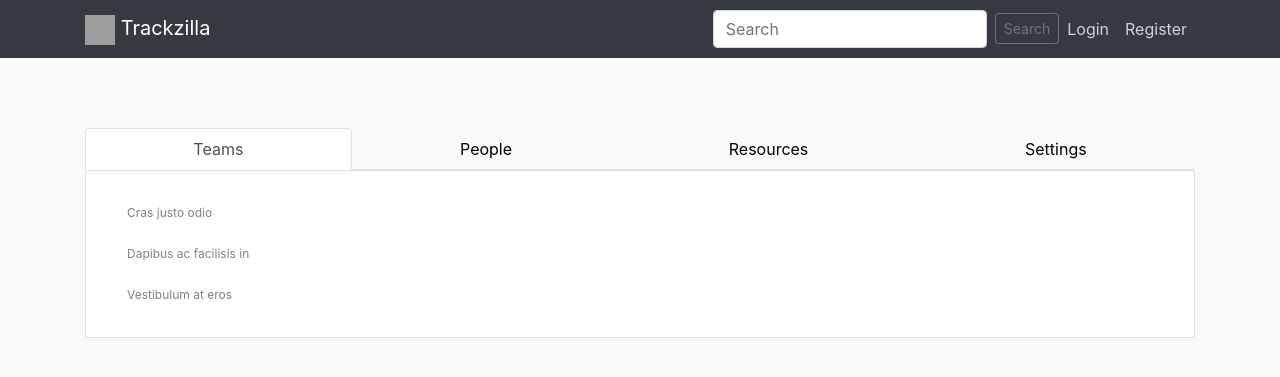
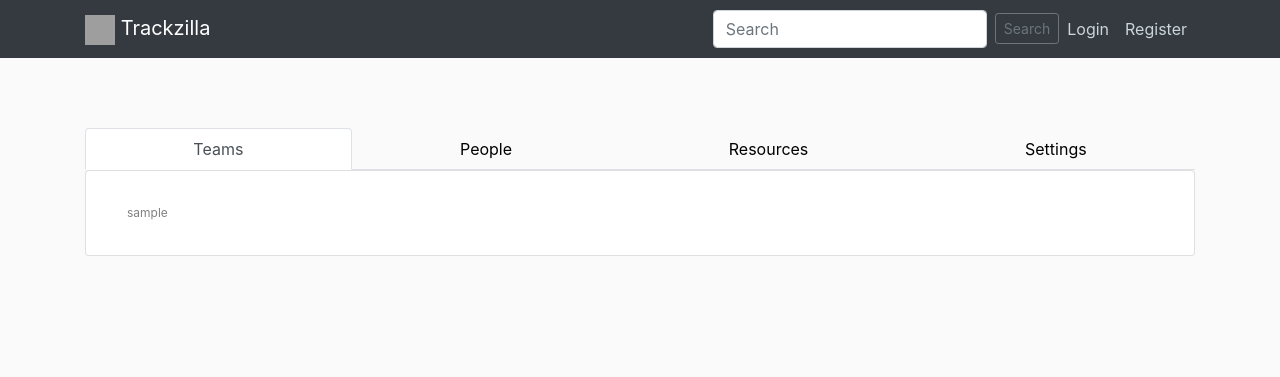
Before and after one commit to rajahks/Trackzilla, a Django app: template apps/Users/templates/Users/people_list.html in a window 1280 px wide. Shown: the top 377 px of the page. Run offline with Django 3.2, Linux system fonts and the light colour scheme; the template is opened without the code that fills it: most values are stand-ins (such as "Sample title", 1, 10 or a date in 2020); some libraries are stand-ins or nearby versions; grey boxes are pictures that could not be loaded.

Commit message:
Adding code to fetch lists of people and resources

```diff
--- a/apps/Resource/templates/Resource/resources_list.html
+++ b/apps/Resource/templates/Resource/resources_list.html
@@ -3,9 +3,9 @@
 <div class="card">
     <div class="card-body">
         <ul class="list-group list-group-flush">
-            <li class="list-group-item">Cras justo odio</li>
-            <li class="list-group-item">Dapibus ac facilisis in</li>
-            <li class="list-group-item">Vestibulum at eros</li>
+            {% for res in resources %}
+            <li class="list-group-item">{{ res.name }}</li>
+            {% endfor %}
         </ul>
     </div>
 </div>
--- a/apps/Resource/views.py
+++ b/apps/Resource/views.py
@@ -40,7 +40,10 @@ logger = logging.getLogger(__name__)
 
 
 def resources_list(request):
-    return render(request, 'Resource/resources_list.html')
+    context = {
+        'resources': Resource.objects.all()
+    }
+    return render(request, 'Resource/resources_list.html', context)
 
 
 class ResourceSearchView(SearchView):
--- a/apps/Users/templates/Users/people_list.html
+++ b/apps/Users/templates/Users/people_list.html
@@ -3,9 +3,9 @@
 <div class="card">
     <div class="card-body">
         <ul class="list-group list-group-flush">
-            <li class="list-group-item">Cras justo odio</li>
-            <li class="list-group-item">Dapibus ac facilisis in</li>
-            <li class="list-group-item">Vestibulum at eros</li>
+        {% for person in people %}
+            <li class="list-group-item">{{ person.username }}</li>
+        {% endfor %}
         </ul>
     </div>
 </div>
--- a/apps/Users/views.py
+++ b/apps/Users/views.py
@@ -16,7 +16,10 @@ def home(request):
 
 
 def people_list(request):
-    return render(request, 'Users/people_list.html')
+    context = {
+        'people': AssetUser.objects.all()
+    }
+    return render(request, 'Users/people_list.html', context)
 
 
 def register(request):
```
